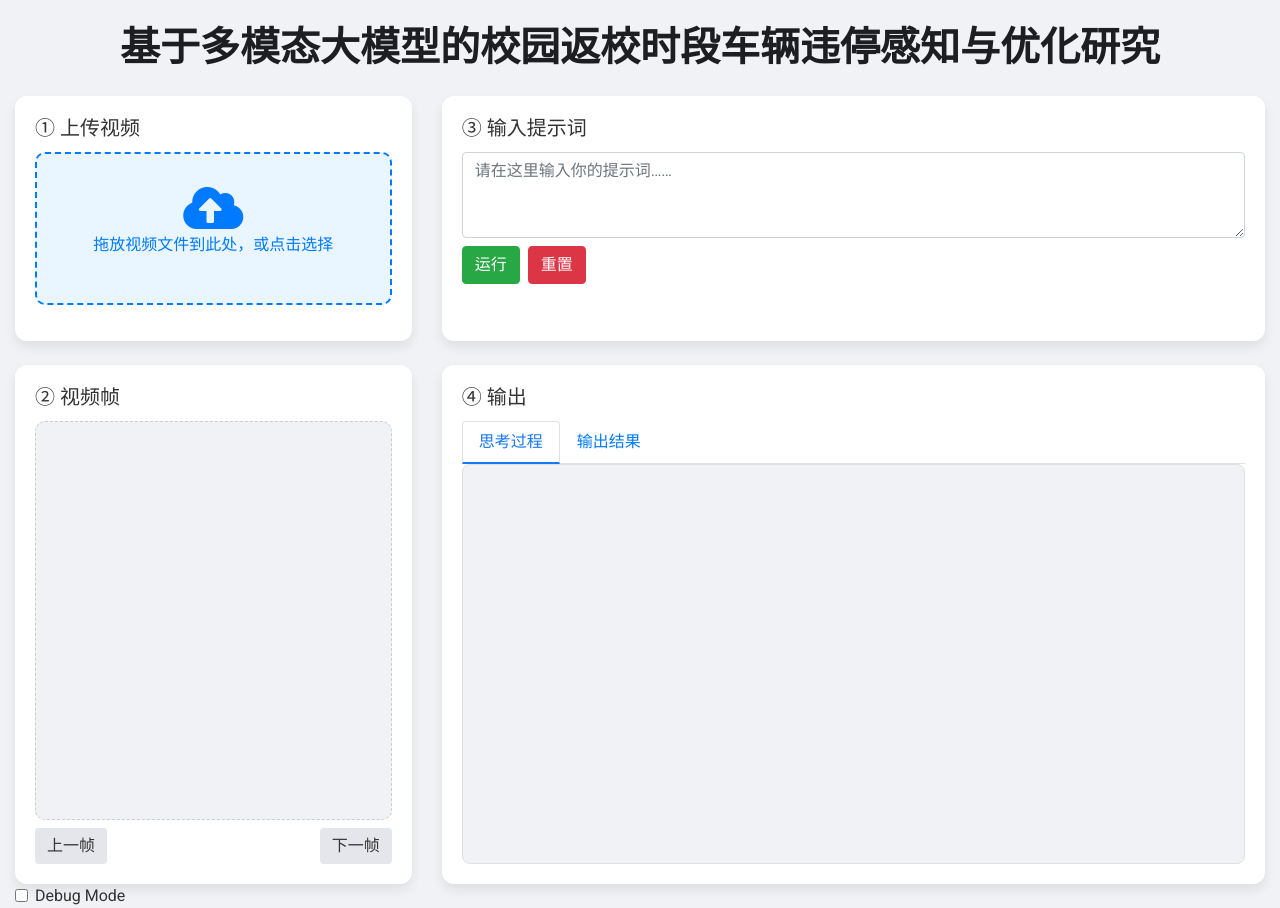
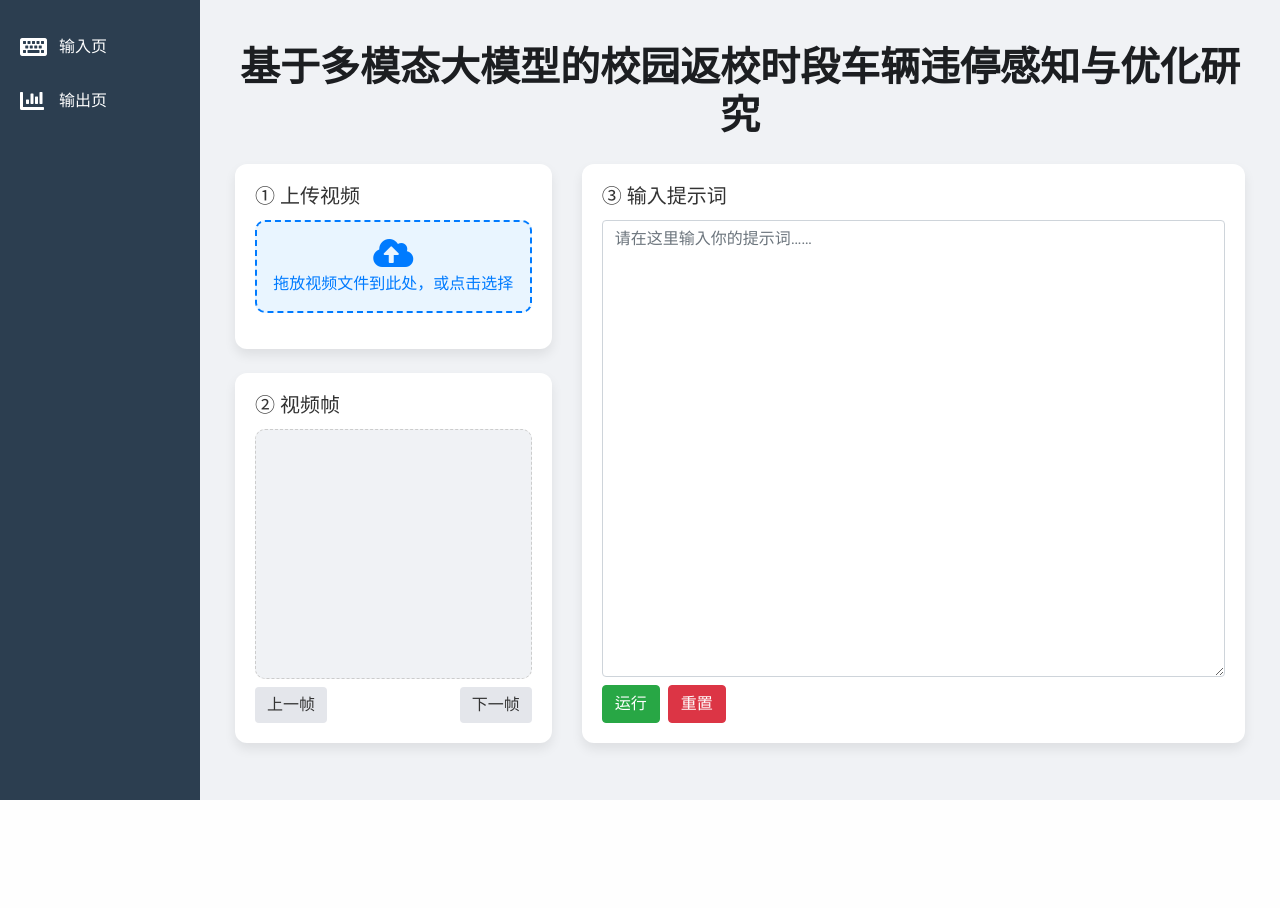
Before and after one commit to yorkyang2333/illegal-parking-detection-webui, a Flask app: page / in a window 1280 px wide. After the commit the page ends 800 px from the top, so only its background shows below. Run offline with Flask 3, Linux system fonts and the light colour scheme; parts of the project's set-up code (start-up, migrations or seed data) failed here and were passed over; some libraries are stand-ins or nearby versions.

Commit message:
Added sidebar, adjusted layout & improved functionality.

```diff
--- a/static/style.css
+++ b/static/style.css
@@ -1,4 +1,19 @@
 @import url('https://fonts.googleapis.com/css2?family=Roboto:wght@400;500;700&display=swap');
+
+html {
+    box-sizing: border-box;
+}
+
+*,
+*::before,
+*::after {
+    box-sizing: inherit;
+}
+
+html, body {
+    height: 100%;
+    margin: 0;
+}
 
 body {
     font-family: 'Roboto', sans-serif;
@@ -57,18 +72,21 @@ h1 {
 }
 
 #frame-container {
-    min-height: 350px;
+    min-height: 250px; /* Reduced min-height */
     background-color: #f0f2f5;
     border-radius: 10px;
     display: flex;
     align-items: center;
     justify-content: center;
     border: 1px dashed #ccc;
+    overflow: hidden; /* Added to contain image */
 }
 
 #frame-image {
-    max-height: 340px;
+    /* max-height: 340px; */ /* Removed max-height */
     border-radius: 8px;
+    object-fit: contain;
+    height: 100%; /* Added to fill container height */
 }
 
 #thinking-output, #final-output {
@@ -76,11 +94,12 @@ h1 {
     border: 1px solid #e0e0e0;
     border-radius: 8px;
     padding: 20px;
-    height: 400px;
+    /* height: 400px; */ /* Removed fixed height */
     overflow-y: auto;
     word-wrap: break-word; /* Added for horizontal overflow */
     font-size: 14px;
     line-height: 1.2; /* Adjusted line-height */
+    flex-grow: 1; /* Added to fill available space */
 }
 
 #thinking-output p, #final-output p {
@@ -93,15 +112,24 @@ h1 {
     border-bottom: 2px solid #1877f2;
 }
 
+#drop-zone .fas {
+    font-size: 32px; /* Custom font size for icons in drop-zone */
+}
+
 #drop-zone {
     border: 2px dashed #007bff;
     border-radius: 10px;
-    padding: 30px;
+    padding: 15px; /* Reduced padding */
     cursor: pointer;
     background-color: #e9f5ff;
     color: #007bff;
     font-weight: 500;
     transition: all 0.3s ease;
+    /* height: 150px; */ /* Removed fixed height */
+    display: flex;
+    flex-direction: column;
+    justify-content: center;
+    align-items: center;
 }
 
 #drop-zone.highlight {
@@ -134,3 +162,191 @@ h1 {
     width: 50%; /* Initial width */
     min-width: 300px; /* Minimum width for right panel */
 }
+
+:root {
+    --sidebar-width-collapsed: 60px;
+    --sidebar-width-expanded: 200px;
+}
+
+#app-container {
+    display: flex;
+    min-height: 100vh; /* Ensure it takes full viewport height */
+}
+
+#sidebar {
+    width: var(--sidebar-width-collapsed);
+    background-color: #2c3e50; /* Dark background */
+    color: white;
+    padding-top: 20px;
+    transition: width 0.3s ease;
+    overflow-x: hidden; /* Hide text when collapsed */
+    position: fixed;
+    height: 100%;
+    left: 0;
+    top: 0;
+    z-index: 1000; /* Ensure it's above other content */
+}
+
+#sidebar:hover {
+    width: var(--sidebar-width-expanded);
+}
+
+#sidebar ul {
+    list-style: none;
+    padding: 0;
+    margin: 0;
+}
+
+#sidebar ul li a {
+    display: flex;
+    align-items: center;
+    padding: 15px 18px; /* Changed padding */
+    color: white;
+    text-decoration: none;
+    white-space: nowrap; /* Prevent text wrapping */
+    /* Removed justify-content: center; */
+    position: relative; /* Added for badge positioning */
+}
+
+#sidebar ul li a:hover {
+    background-color: #34495e; /* Slightly lighter on hover */
+}
+
+#sidebar ul li a i {
+    font-size: 24px;
+    /* margin-right: 15px; */ /* Removed margin-right */
+    width: 24px; /* Fixed width for icons */
+    position: relative; /* Added for badge positioning */
+}
+
+#sidebar .sidebar-text {
+    opacity: 0;
+    transition: opacity 0.1s ease;
+}
+
+#sidebar:hover .sidebar-text {
+    opacity: 1;
+}
+
+#content-area {
+    flex-grow: 1;
+    margin-left: var(--sidebar-width-collapsed); /* Initial margin for collapsed sidebar */
+    transition: margin-left 0.3s ease;
+    padding: 20px; /* Add some padding to the content */
+    width: 100%; /* Ensure it takes full width */
+    display: flex;
+    flex-direction: column;
+}
+
+#sidebar:hover ~ #content-area {
+    margin-left: var(--sidebar-width-expanded); /* Expanded margin on sidebar hover */
+}
+
+.page {
+    display: none; /* Hidden by default */
+    height: 100%; /* Fill parent height */
+    width: 100%; /* Fill parent width */
+    flex-grow: 1;
+    display: flex;
+    flex-direction: column;
+}
+
+.page.active {
+    display: block; /* Show active page */
+}
+
+#output-page .container-fluid {
+    height: 100%;
+    display: flex;
+    flex-direction: column;
+}
+
+#output-page .row {
+    height: 100%;
+    display: flex;
+    flex-direction: column;
+}
+
+#output-page .col-md-12 {
+    height: 100%;
+    display: flex;
+    flex-direction: column;
+}
+
+#output-page .card {
+    flex-grow: 1;
+}
+
+#input-page .col-md-8 {
+    display: flex;
+    flex-direction: column;
+}
+
+#input-page .col-md-8 .card {
+    flex-grow: 1;
+}
+
+.page .container-fluid {
+    flex-grow: 1;
+    display: flex;
+    flex-direction: column;
+}
+
+.page .row {
+    flex-grow: 1;
+    display: flex;
+}
+
+.page .col-md-4,
+.page .col-md-8 {
+    display: flex;
+    flex-direction: column;
+}
+
+.page .card {
+    flex-grow: 1;
+}
+
+.card.card-1 {
+    background-color: #e6f7ff;
+    /* flex-shrink: 0; */ /* Prevent card 1 from shrinking */
+}
+
+.card.card-1 .card-body {
+    padding: 10px; /* Reduced padding for card 1 body */
+    max-height: 100px; /* Added max-height to constrain Card 1 body */
+    overflow-y: auto; /* Added scroll for overflow content */
+}
+
+#drop-zone p {
+    margin-bottom: 0; /* Remove margin from paragraph in drop-zone */
+}
+
+.card.card-1 .card-title {
+    margin-bottom: 5px; /* Reduced margin for card 1 title */
+}
+
+/* New rules for expanded sidebar */
+#sidebar:hover ul li a {
+    justify-content: flex-start;
+    padding-left: 20px;
+}
+
+#sidebar:hover ul li a i {
+    margin-right: 15px;
+}
+
+.notification-badge {
+    position: absolute;
+    top: -2px; /* Adjusted for better positioning */
+    right: -2px; /* Adjusted for better positioning */
+    width: 10px;
+    height: 10px;
+    background-color: red;
+    border-radius: 50%;
+    z-index: 10; /* Ensure it's above other content */
+}
+
+.nav-tabs .nav-link {
+    position: relative; /* Added for badge positioning */
+}
--- a/templates/index.html
+++ b/templates/index.html
@@ -10,6 +10,15 @@
     <script src="https://cdnjs.cloudflare.com/ajax/libs/showdown/1.9.1/showdown.min.js"></script>
 </head>
 <body>
+    <div id="app-container">
+        <nav id="sidebar">
+            <ul>
+                <li><a href="#" id="input-link"><i class="fas fa-keyboard"></i> <span class="sidebar-text">输入页</span></a></li>
+                <li><a href="#" id="output-link"><i class="fas fa-chart-bar"></i> <span class="sidebar-text">输出页</span></a></li>
+            </ul>
+        </nav>
+        <div id="content-area">
+            <div id="input-page" class="page active">
                 <div class="container-fluid">
                     <h1 class="text-center my-4">基于多模态大模型的校园返校时段车辆违停感知与优化研究</h1>
                     <div class="row">
@@ -50,7 +59,7 @@
                         </div>
                         <div class="col-md-8">
                             <div class="card card-row-1">
-                    <div class="card-body">
+                                <div class="card-body d-flex flex-column">
                                     <h5 class="card-title">③ 输入提示词</h5>
                                     <textarea id="prompt-input" class="form-control flex-grow-1" rows="3" placeholder="请在这里输入你的提示词……"></textarea>
                                     <div class="d-flex mt-2">
@@ -59,6 +68,15 @@
                                     </div>
                                 </div>
                             </div>
+                        </div>
+                    </div>
+                </div>
+            </div>
+            <div id="output-page" class="page" style="display: none;">
+                <div class="container-fluid">
+                    <h1 class="text-center my-4">输出页</h1>
+                    <div class="row">
+                        <div class="col-md-12">
                             <div class="card mt-4 card-row-2">
                                 <div class="card-body d-flex flex-column">
                                     <h5 class="card-title">④ 输出</h5>
@@ -82,12 +100,7 @@
                             </div>
                         </div>
                     </div>
-        <div class="debug-container">
-            <div class="form-check">
-                <input class="form-check-input" type="checkbox" id="debug-mode-checkbox">
-                <label class="form-check-label" for="debug-mode-checkbox">
-                    Debug Mode
-                </label>
+                </div>
             </div>
         </div>
     </div>
```
Also changed, not shown: static/script.js (+70 -2 lines). Lines whose indentation alone changed are shown as unchanged.
